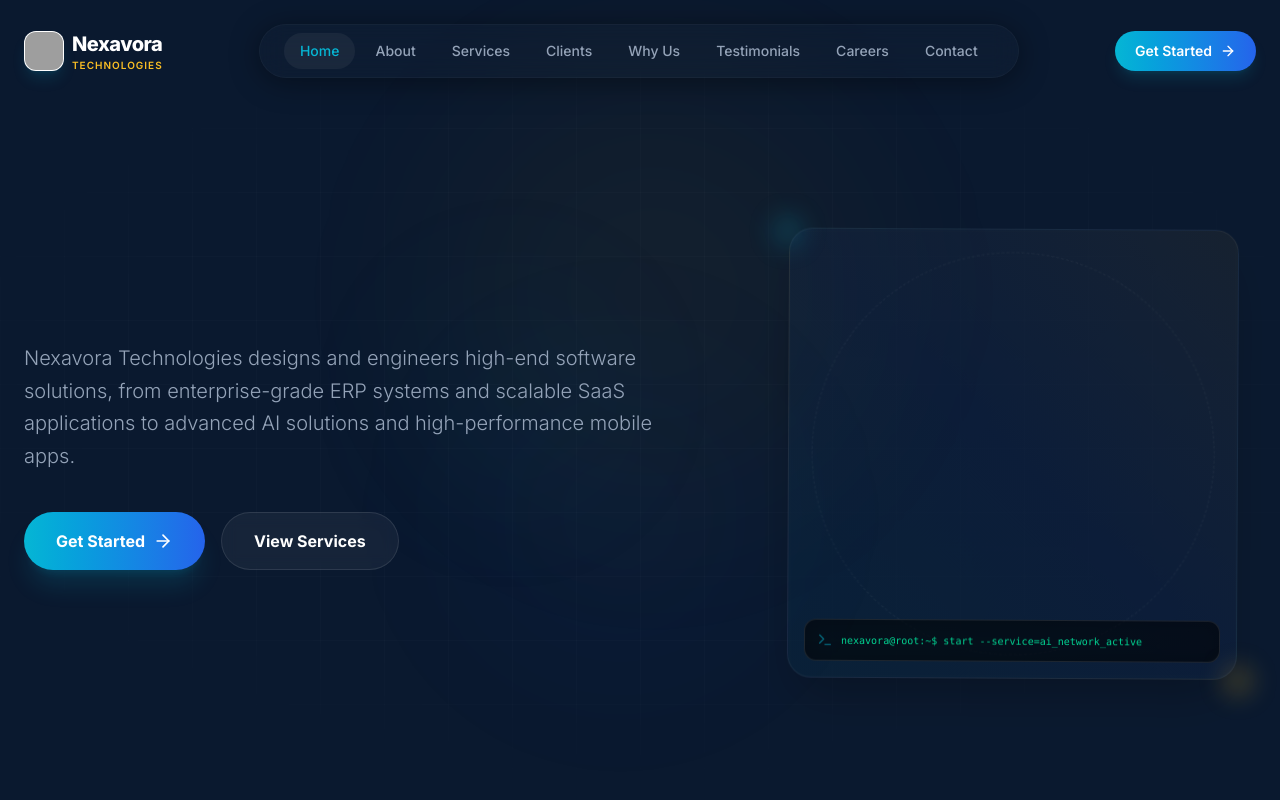
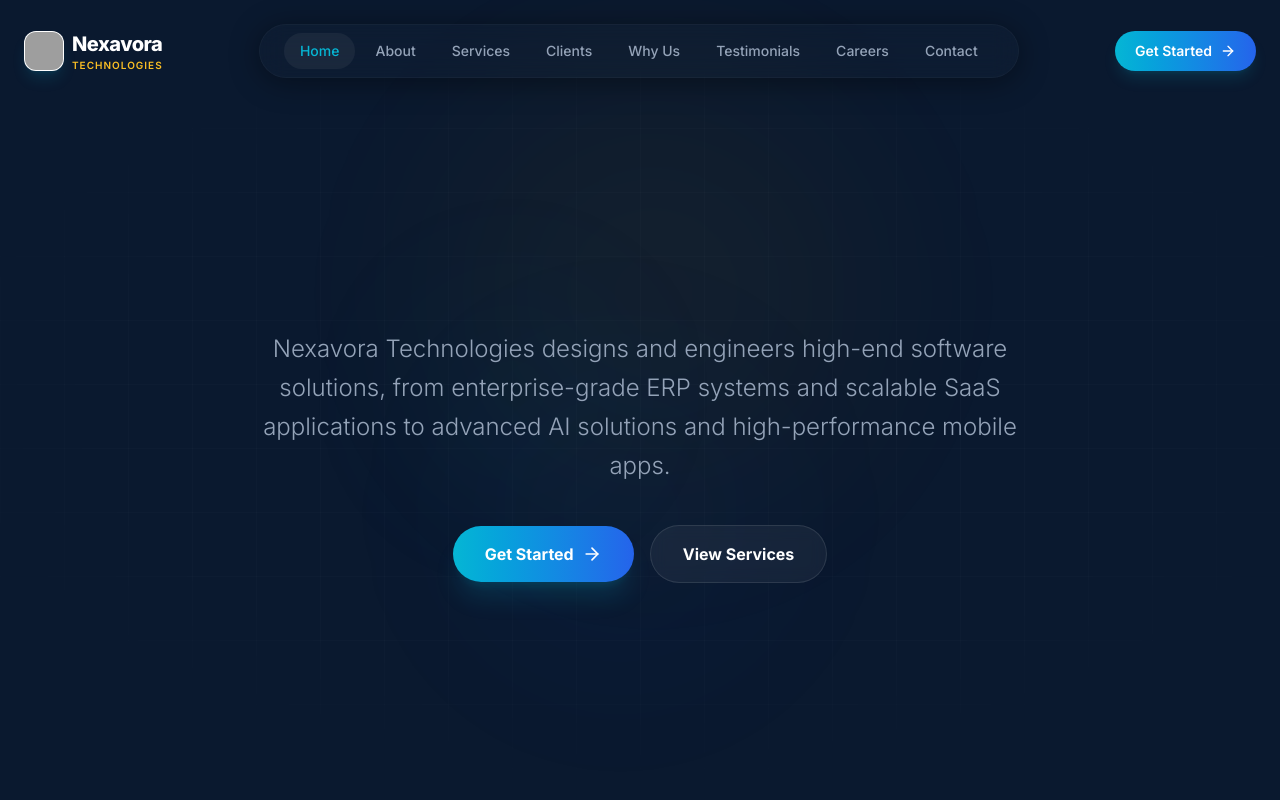
Before and after one commit to Manju1303/Nexavora-Technologies, a Next.js app: page / in a window 1280 px wide. Shown: the top 800 px of the page. Built offline with nearby package versions, Linux system fonts and the light colour scheme; grey boxes are pictures that could not be loaded.

Commit message:
Remove grid box from Hero section, update founder image fallbacks

```diff
--- a/src/components/About.tsx
+++ b/src/components/About.tsx
@@ -158,11 +158,16 @@ export default function About() {
                 <div className="w-full h-full rounded-full bg-bg-dark flex items-center justify-center overflow-hidden relative">
                   {!founderImgError ? (
                     <img
-                      src="/Nexavora-Technologies/founder.jpg"
+                      src="/Nexavora-Technologies/about-image.jpeg"
                       alt="Manjunath - Founder & CEO of Nexavora Technologies"
                       onError={(e) => {
-                        if (e.currentTarget.src.includes("/Nexavora-Technologies/founder.jpg")) {
-                          e.currentTarget.src = "/founder.jpg";
+                        const target = e.currentTarget;
+                        if (target.src.includes("/Nexavora-Technologies/about-image.jpeg")) {
+                          target.src = "/Nexavora-Technologies/founder.jpg";
+                        } else if (target.src.includes("/Nexavora-Technologies/founder.jpg")) {
+                          target.src = "/about-image.jpeg";
+                        } else if (target.src.includes("/about-image.jpeg")) {
+                          target.src = "/founder.jpg";
                         } else {
                           setFounderImgError(true);
                         }
--- a/src/components/Hero.tsx
+++ b/src/components/Hero.tsx
@@ -26,15 +26,15 @@ export default function Hero() {
       {/* Grid overlay for futuristic vibe */}
       <div className="absolute inset-0 bg-[linear-gradient(to_right,rgba(255,255,255,0.015)_1px,transparent_1px),linear-gradient(to_bottom,rgba(255,255,255,0.015)_1px,transparent_1px)] bg-[size:4rem_4rem] [mask-image:radial-gradient(ellipse_60%_50%_at_50%_50%,#000_70%,transparent_100%)] z-0 pointer-events-none" />
 
-      <div className="max-w-7xl mx-auto px-6 grid grid-cols-1 lg:grid-cols-12 gap-12 items-center relative z-10 w-full">
+      <div className="max-w-4xl mx-auto px-6 flex flex-col items-center justify-center text-center relative z-10 w-full py-12">
         {/* Text Area */}
-        <div className="lg:col-span-7 text-center lg:text-left flex flex-col justify-center">
+        <div className="flex flex-col items-center justify-center">
           {/* Subheading */}
           <motion.p
             initial={{ opacity: 0, y: 25 }}
             animate={{ opacity: 1, y: 0 }}
             transition={{ duration: 0.6, delay: 0.2 }}
-            className="text-lg md:text-xl text-text-secondary max-w-2xl mx-auto lg:mx-0 mb-10 leading-relaxed font-light"
+            className="text-xl sm:text-2xl text-text-secondary max-w-3xl mx-auto mb-10 leading-relaxed font-light"
           >
             Nexavora Technologies designs and engineers high-end software solutions, from enterprise-grade ERP systems and scalable SaaS applications to advanced AI solutions and high-performance mobile apps.
           </motion.p>
@@ -44,7 +44,7 @@ export default function Hero() {
             initial={{ opacity: 0, y: 25 }}
             animate={{ opacity: 1, y: 0 }}
             transition={{ duration: 0.6, delay: 0.3 }}
-            className="flex flex-col sm:flex-row gap-4 justify-center lg:justify-start"
+            className="flex flex-col sm:flex-row gap-4 justify-center items-center"
           >
             <button
               onClick={() => handleScroll("contact")}
@@ -61,34 +61,6 @@ export default function Hero() {
             </button>
           </motion.div>
         </div>
-
-        {/* 3D / SVG Visualization Area */}
-        <div className="lg:col-span-5 flex justify-center items-center">
-          <motion.div
-            initial={{ opacity: 0, scale: 0.8 }}
-            animate={{ opacity: 1, scale: 1 }}
-            transition={{ duration: 0.8, delay: 0.2 }}
-            className="relative w-full max-w-[450px] aspect-square flex items-center justify-center"
-          >
-            {/* Visual element frame */}
-            <div className="absolute inset-0 rounded-3xl bg-gradient-to-tr from-accent-cyan/5 via-accent-blue/5 to-accent-purple/5 border border-white/5 backdrop-blur-[2px] shadow-2xl overflow-hidden animate-float">
-              {/* Outer decorative circle */}
-              <div className="absolute top-1/2 left-1/2 -translate-x-1/2 -translate-y-1/2 w-[90%] h-[90%] rounded-full border border-dashed border-white/5 animate-spin-slow" />
-
-              {/* Float Glass Terminal Simulation */}
-              <div className="absolute bottom-4 left-4 right-4 bg-black/60 backdrop-blur-md rounded-xl p-3 border border-white/10 flex items-center gap-2">
-                <Terminal className="w-4 h-4 text-accent-cyan shrink-0 animate-pulse" />
-                <div className="text-[10px] text-emerald-400 font-mono overflow-hidden whitespace-nowrap text-ellipsis">
-                  nexavora@root:~$ start --service=ai_network_active
-                </div>
-              </div>
-            </div>
-
-            {/* Glowing orbs on the borders of the visual box */}
-            <div className="absolute -top-4 -left-4 w-8 h-8 rounded-full bg-accent-cyan/20 blur-md" />
-            <div className="absolute -bottom-4 -right-4 w-8 h-8 rounded-full bg-accent-purple/20 blur-md" />
-          </motion.div>
-        </div>
       </div>
     </section>
   );
```
Also changed, not shown: public/founder.jpeg (added), public/founder.png (added).
